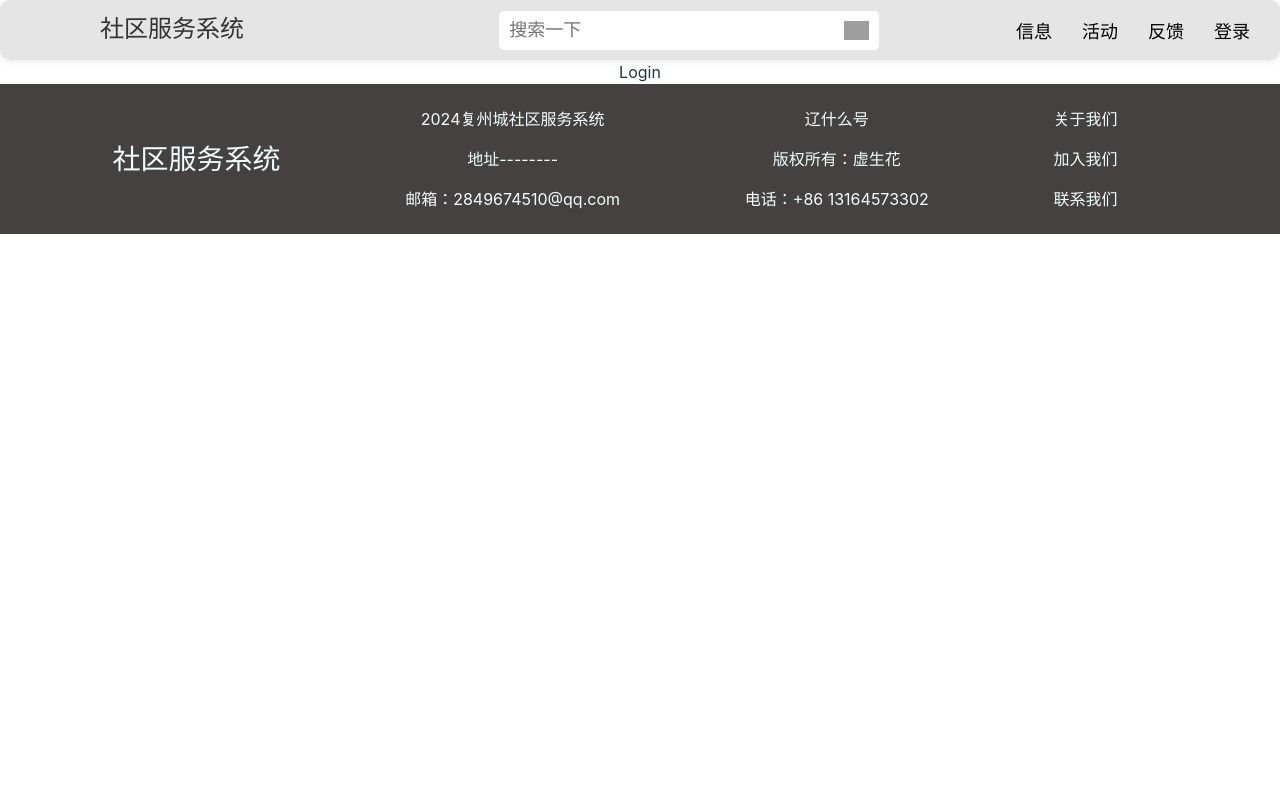
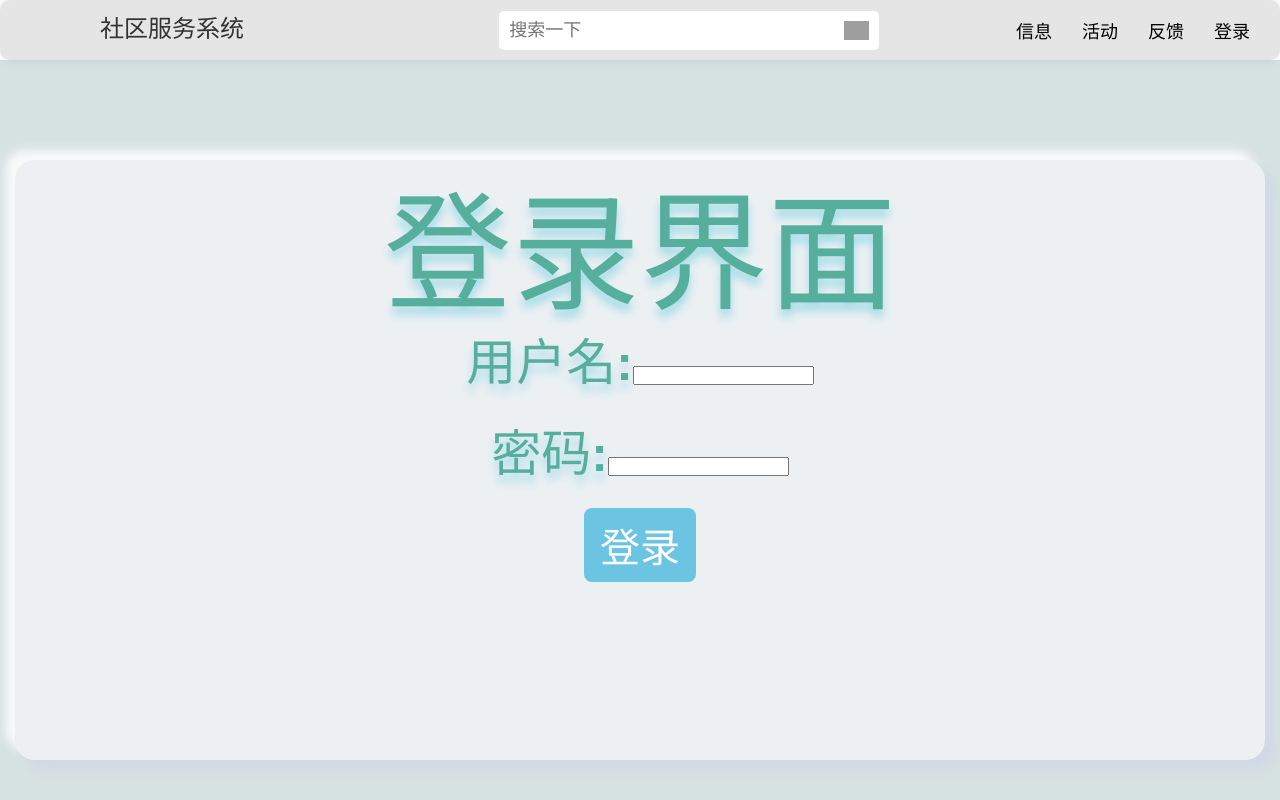
Before and after one commit to stvsl/CSMS_Web, a Vue app: page /#/login in a window 1280 px wide. Shown: the top 800 px of the page. Built offline with nearby package versions, Linux system fonts and the light colour scheme; grey boxes are pictures that could not be loaded.

Commit message:
登录界面

```diff
--- a/src/views/LoginView.vue
+++ b/src/views/LoginView.vue
@@ -1,10 +1,110 @@
 <template>
+  <div class="body">
+    <div class="main">
+      <h1 class="title">登录界面</h1>
+      <div class="form-group">
+        <label for="username">用户名:</label>
+        <input type="text" id="username" required>
+      </div>
+      <div class="form-group">
+        <label for="password">密码:</label>
+        <input type="password" id="password" required>
+      </div>
+      <button type="submit" class="btn btn-primary">登录</button>
 
-  Login
+    </div>
+  </div>
 </template>
 
 <script lang="ts" setup>
 
 </script>
 
-<style scoped></style>
+<style scoped>
+*,
+*::after,
+*::before {
+  margin: 0;
+  padding: 0;
+  box-sizing: border-box;
+  user-select: none;
+}
+
+.body {
+  width: 100%;
+  height: 100vh;
+  display: flex;
+  justify-content: center;
+  align-items: center;
+  font-family: "Montserrat", sans-serif;
+  font-size: 40px;
+  background-color: #d6e1e1;
+  color: #56ae9d;
+  text-shadow: 0 8px 10px #a1dbe7;
+
+}
+
+.main {
+  position: relative;
+  width: 1250px;
+  min-width: 1250px;
+  min-height: 600px;
+  height: 600px;
+  padding: 25px;
+  background-color: #ecf0f3;
+  box-shadow: 10px 10px 10px #d1d9e6, -10px -10px 10px #f9f9f9;
+  border-radius: 20px;
+  overflow: hidden;
+}
+
+@media (max-width: 1200px) {
+  .main {
+    transform: scale(0.7);
+  }
+}
+
+@media (max-width: 1000px) {
+  .main {
+    transform: scale(0.6);
+  }
+}
+
+@media (max-width: 800px) {
+  .main {
+    transform: scale(0.5);
+  }
+}
+
+@media (max-width: 600px) {
+  .main {
+    transform: scale(0.4);
+  }
+}
+
+
+
+.form-group {
+  margin-bottom: 1rem;
+  font-size: 50px;
+  font-weight: bold;
+  text-align: center;
+
+
+}
+
+.btn-primary {
+  background-color: #6bc4e1;
+  color: white;
+  border: none;
+  padding: 0.5rem 1rem;
+  cursor: pointer;
+}
+
+/* 在Login.vue的<style>标签内添加 */
+.btn-primary:hover {
+  background-color: #89b4e1;
+  /* 更深的蓝色 */
+  transition: background-color 0.3s ease;
+  /* 平滑的过渡效果 */
+}
+</style>
```
